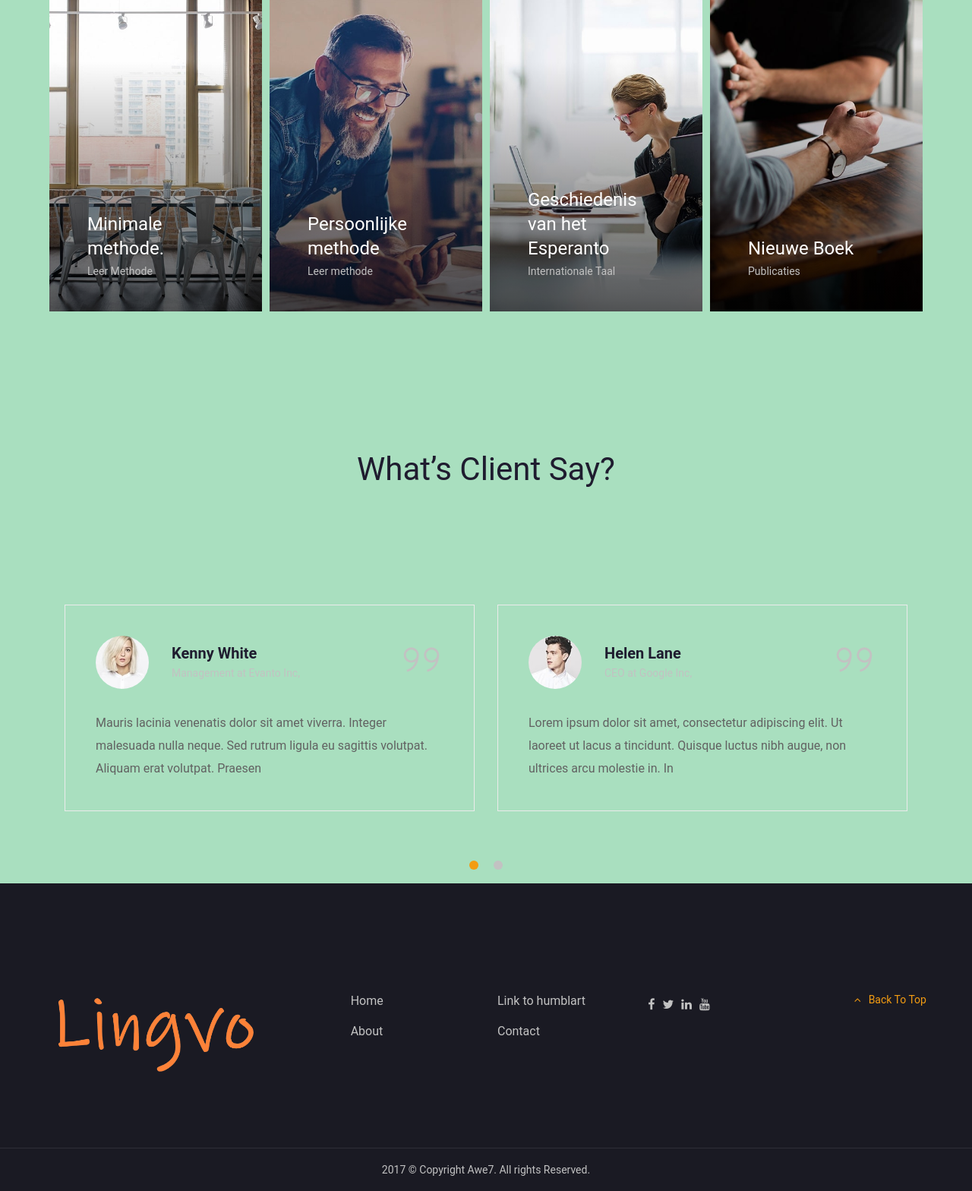
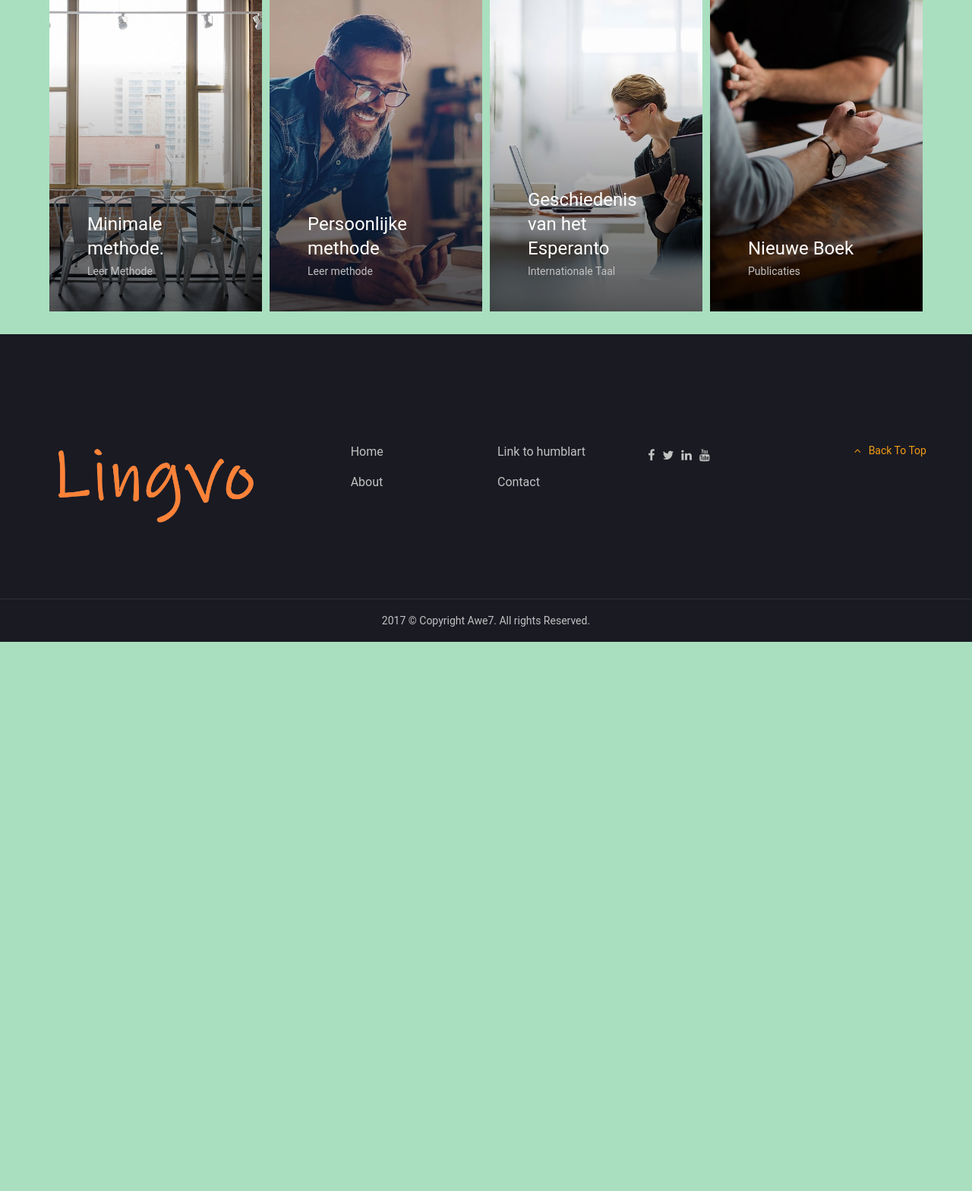
Before and after one commit to Lemoenskil/poetische-metode-internationale-taal, a Django app: page /learning_methode/ in a window 1280 px wide. Shown: the part 2045-3613 px from the top of the page at 76% size. After the commit the page ends 2890 px from the top, so only its background shows below. Run offline with Django 3.2, Linux system fonts and the light colour scheme; parts of the project's set-up code (start-up, migrations or seed data) failed here and were passed over; some libraries are stand-ins or nearby versions.

Commit message:
cleaning up learing methode html

```diff
--- a/home/templates/learning_methode.html
+++ b/home/templates/learning_methode.html
@@ -175,67 +175,6 @@
 					</div>
 				</section>
 				<!-- End / Section -->
-
-				<!-- What’s Client Say ?-->
-
-				<!-- Section -->
-				<section class="md-section" style="padding-bottom:0;">
-					<div class="container">
-						<div class="row">
-							<div class="col-md-8 col-lg-8 offset-0 offset-sm-0 offset-md-2 offset-lg-2 ">
-
-								<!-- title-01 -->
-								<div class="title-01">
-									<h2 class="title-01__title">What’s Client Say?</h2>
-								</div><!-- End / title-01 -->
-
-							</div>
-						</div>
-						<div class="consult-slide">
-
-							<!-- carousel__element owl-carousel -->
-							<div class="carousel__element owl-carousel" data-options='{"loop":true,"dots":true,"nav":false,"margin":30,"responsive":{"0":{"items":1},"992":{"items":2}}}'>
-
-								<!-- testimonial -->
-								<div class="testimonial">
-									<div class="testimonial__info"><a class="testimonial__avatar" href="#"><img src="{% static 'img/avatars/avatar-01.jpg' %}" alt=""/></a>
-										<h5 class="testimonial__name">Kenny White</h5><span class="testimonial__position">Management at Evanto Inc,</span>
-									</div>
-									<div class="testimonial__content">
-										<div class="testimonial__text">Mauris lacinia venenatis dolor sit amet viverra. Integer malesuada nulla neque. Sed rutrum ligula eu sagittis volutpat. Aliquam erat volutpat. Praesen</div>
-									</div>
-								</div><!-- End / testimonial -->
-
-
-								<!-- testimonial -->
-								<div class="testimonial">
-									<div class="testimonial__info"><a class="testimonial__avatar" href="#"><img src="{% static 'img/avatars/avatar-02.jpg' %}" alt=""/></a>
-										<h5 class="testimonial__name">Helen Lane</h5><span class="testimonial__position">CEO at Google Inc,</span>
-									</div>
-									<div class="testimonial__content">
-										<div class="testimonial__text">Lorem ipsum dolor sit amet, consectetur adipiscing elit. Ut laoreet ut lacus a tincidunt. Quisque luctus nibh augue, non ultrices arcu molestie in. In</div>
-									</div>
-								</div><!-- End / testimonial -->
-
-
-								<!-- testimonial -->
-								<div class="testimonial">
-									<div class="testimonial__info"><a class="testimonial__avatar" href="#"><img src="{% static 'img/avatars/1.jpg' %}" alt=""/></a>
-										<h5 class="testimonial__name">Cynthia Aguilar</h5><span class="testimonial__position">Management at Evanto Inc,</span>
-									</div>
-									<div class="testimonial__content">
-										<div class="testimonial__text">Lorem ipsum dolor sit amet, consectetur adipiscing elit. Ut laoreet ut lacus a tincidunt. Quisque luctus nibh augue, non ultrices arcu molestie in. In</div>
-									</div>
-								</div><!-- End / testimonial -->
-
-							</div><!-- End / carousel__element owl-carousel -->
-
-						</div>
-					</div>
-				</section>
-				<!-- End / Section -->
-
-
 			</div>
 			<!-- End / Content-->
 {% endblock %}
--- a/templates/base.html
+++ b/templates/base.html
@@ -71,13 +71,13 @@
 							</li>
 							<li><a href={% url 'learning_methode' %}>Leer Methode</a>
 							</li>
-							<li class="menu-item-has-children"><a href={% url 'poems' %}>Poëzie</a>
+							<li><a href={% url 'poems' %}>Poëzie</a>
 								<!-- <ul class="sub-menu">
 									<li><a href="blog-detail.html">Brows Poetry</a>
 									</li>
 								</ul>  -->
 							</li>
-							<li><a href=#>Blogs</a>
+							<li><a href={% url 'get_blogs' %}>Blogs</a>
 							</li>
 							<li><a href={% url 'contact' %}>Contact</a>
 							</li>
```
